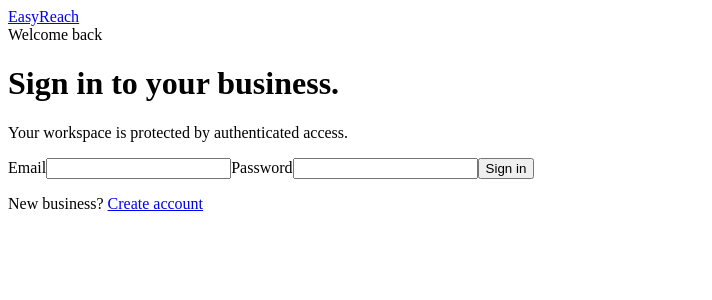
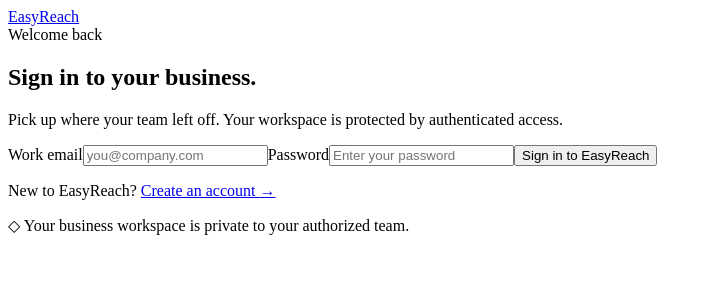
Before and after one commit to Alishair5-crypto/EasyReach, a Next.js app: page /signin in a window 1280 px wide. Shown: the top 300 px of the page, without its empty margins (0-712 px from the left). Built offline with nearby package versions, Linux system fonts and the light colour scheme.

Commit message:
ux: improve sign-in form accessibility and feedback

```diff
--- a/app/signin/page.tsx
+++ b/app/signin/page.tsx
@@ -1,2 +1,52 @@
-"use client";import{FormEvent,useState}from"react";import{createClient}from"@/lib/supabase/browser";
-export default function SignIn(){const[email,setEmail]=useState("");const[password,setPassword]=useState("");const[error,setError]=useState("");const[busy,setBusy]=useState(false);async function submit(e:FormEvent){e.preventDefault();setBusy(true);setError("");const{error}=await createClient().auth.signInWithPassword({email,password});if(error){setError(error.message);setBusy(false);return}window.location.href="/dashboard"}return <main className="auth-shell"><div className="auth-card"><a className="brand" href="/">EasyReach</a><div className="eyebrow">Welcome back</div><h1>Sign in to your business.</h1><p className="muted">Your workspace is protected by authenticated access.</p><form onSubmit={submit}><label>Email<input type="email" required value={email} onChange={e=>setEmail(e.target.value)}/></label><label>Password<input type="password" required value={password} onChange={e=>setPassword(e.target.value)}/></label>{error&&<div className="error">{error}</div>}<button className="button wide" disabled={busy}>{busy?"Signing in…":"Sign in"}</button></form><p className="muted center">New business? <a href="/signup">Create account</a></p></div></main>}
+"use client";
+import { FormEvent, useState } from "react";
+import { createClient } from "@/lib/supabase/browser";
+
+export default function SignIn() {
+  const [email, setEmail] = useState("");
+  const [password, setPassword] = useState("");
+  const [error, setError] = useState("");
+  const [busy, setBusy] = useState(false);
+
+  async function submit(e: FormEvent<HTMLFormElement>) {
+    e.preventDefault();
+    if (busy) return;
+    setBusy(true);
+    setError("");
+    try {
+      const { error } = await createClient().auth.signInWithPassword({ email: email.trim(), password });
+      if (error) {
+        setError("We couldn't sign you in with those details. Check your email and password, then try again.");
+        setBusy(false);
+        return;
+      }
+      window.location.assign("/dashboard");
+    } catch {
+      setError("A connection problem prevented sign-in. Check your internet connection and try again.");
+      setBusy(false);
+    }
+  }
+
+  return (
+    <main className="auth-shell">
+      <section className="auth-card" aria-labelledby="signin-title">
+        <a className="brand" href="/" aria-label="EasyReach home">EasyReach</a>
+        <div className="eyebrow">Welcome back</div>
+        <h1 id="signin-title">Sign in to your business.</h1>
+        <p className="muted">Pick up where your team left off. Your workspace is protected by authenticated access.</p>
+        <form onSubmit={submit} aria-busy={busy}>
+          <label htmlFor="signin-email">Work email
+            <input id="signin-email" name="email" type="email" autoComplete="username" inputMode="email" required maxLength={254} value={email} onChange={e => setEmail(e.target.value)} placeholder="you@company.com" />
+          </label>
+          <label htmlFor="signin-password">Password
+            <input id="signin-password" name="password" type="password" autoComplete="current-password" required value={password} onChange={e => setPassword(e.target.value)} placeholder="Enter your password" />
+          </label>
+          {error && <div className="error" role="alert" aria-live="polite">{error}</div>}
+          <button className="button wide" type="submit" disabled={busy}>{busy ? "Signing in…" : "Sign in to EasyReach"}</button>
+        </form>
+        <p className="muted center auth-switch">New to EasyReach? <a href="/signup">Create an account <span aria-hidden="true">→</span></a></p>
+        <p className="auth-security-note"><span aria-hidden="true">◇</span> Your business workspace is private to your authorized team.</p>
+      </section>
+    </main>
+  );
+}
```
